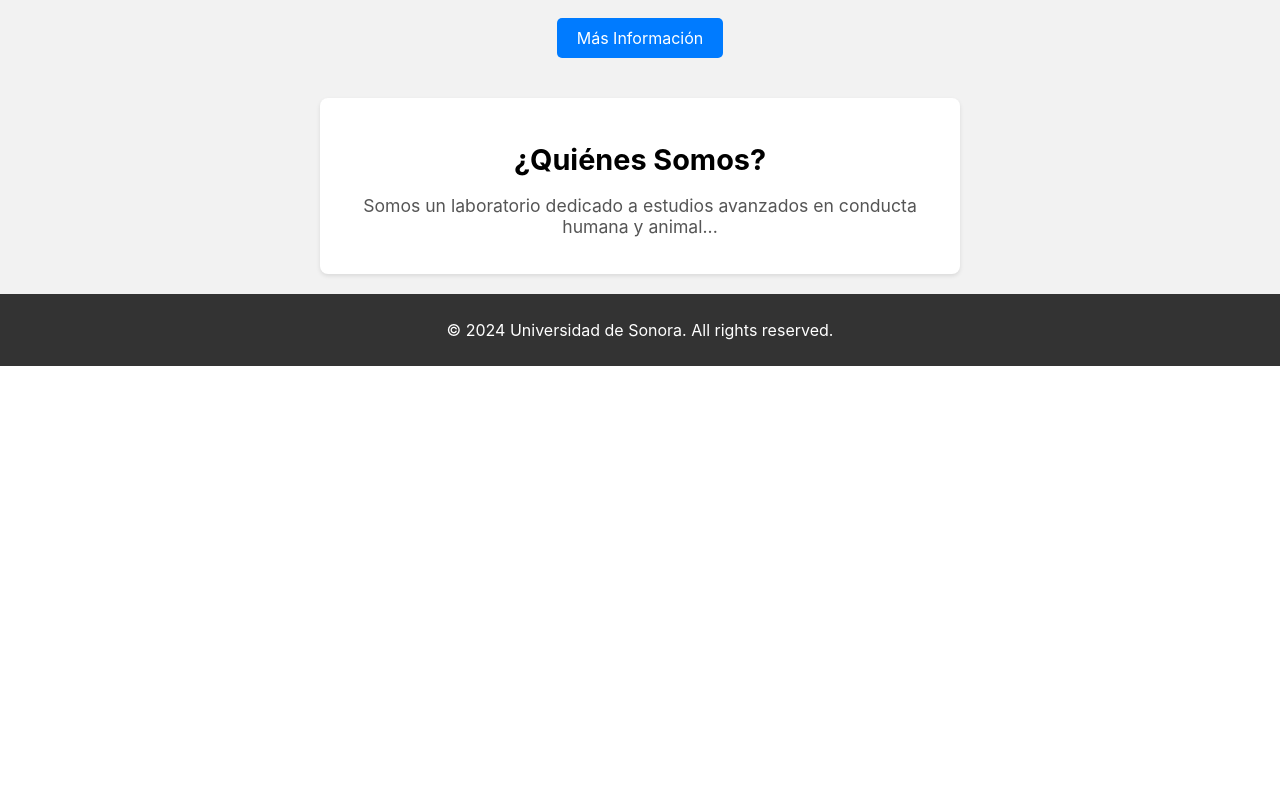
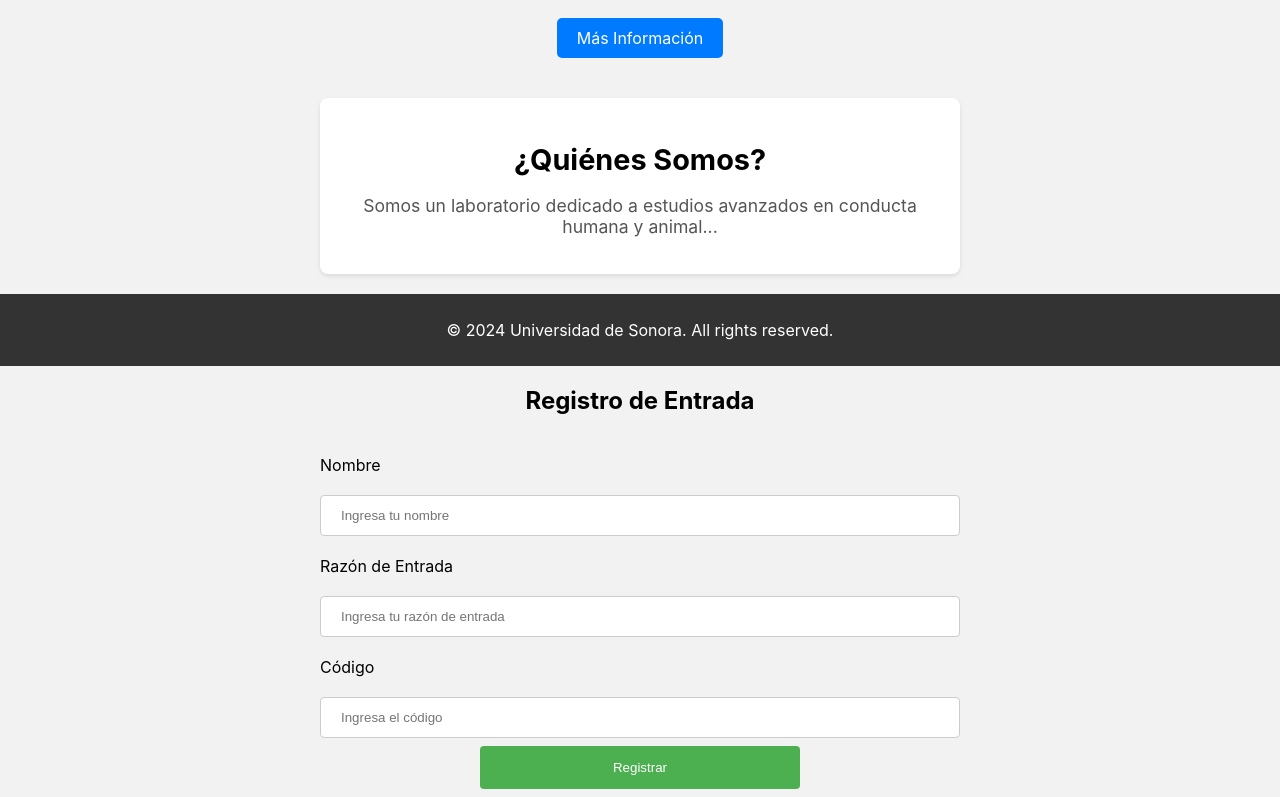
Before and after one commit to bernal9913/labaccess, a React (Create React App) app: page / in a window 1280 px wide. Shown: the part 438-1235 px from the top of the page. Before the commit the page ends 804 px from the top, so only its background shows below. Built offline with nearby package versions, Linux system fonts and the light colour scheme.

Commit message:
EntryForm actualizado con css

```diff
--- /dev/null
+++ b/src/EntryForm.css
@@ -0,0 +1,37 @@
+.cuadro-text {
+  width: 50%;
+  padding: 12px 20px;
+  display: inline-block;
+  border: 1px solid #ccc;
+  border-radius: 4px;
+  box-sizing: border-box;
+}
+
+.text {
+    width: 50%;
+    padding: 12px 20px;
+    margin: 8px 0;
+    display: inline-block;
+    text-align: left;
+  }
+
+.boton {
+  width: 25%;
+  background-color: #4CAF50;
+  color: white;
+  padding: 14px 20px;
+  margin: 8px 0;
+  border: none;
+  border-radius: 4px;
+  cursor: pointer;
+}
+
+.boton-fondo {
+  background-color: #45a049;
+}
+
+.div {
+  border-radius: 5px;
+  background-color: #f2f2f2;
+  padding: 0px;
+}
--- a/src/components/EntryForm.js
+++ b/src/components/EntryForm.js
@@ -1,6 +1,7 @@
 import React, { useState } from 'react';
 import { db } from '../firebase';
 import { doc, setDoc} from "firebase/firestore"
+import '../EntryForm.css';
 
 const EntryForm = () => {
     const [name, setName] = useState('');
@@ -30,19 +31,19 @@ const EntryForm = () => {
     return (
         <form onSubmit={handleSubmit}>
             <h2>Registro de Entrada</h2>
-            <div>
-                <label>Nombre</label>
-                <input type="text" value={name} onChange={(e) => setName(e.target.value)} />
+            <div className="div">
+            <label className='text' for="fname">Nombre</label>
+                <input className="cuadro-text" type="text" id="fname" name="firstname" placeholder="Ingresa tu nombre" value={name} onChange={(e) => setName(e.target.value)} />
             </div>
-            <div>
-                <label>Razón de Entrada</label>
-                <input type="text" value={reason} onChange={(e) => setReason(e.target.value)} />
+            <div className="div">
+                <label className='text' for="reason">Razón de Entrada</label>
+                <input className="cuadro-text" type="text" id="reason" name="razon" placeholder="Ingresa tu razón de entrada" value={reason} onChange={(e) => setReason(e.target.value)} />
             </div>
-            <div>
-                <label>Código</label>
-                <input type="text" value={code} onChange={(e) => setCode(e.target.value)} />
-            </div>
-            <button type="submit">Registrar</button>
+            <div className="div">
+                <label className='text' for="code">Código</label>
+                <input className="cuadro-text" type="text" id="code" name="codigo" placeholder="Ingresa el código" value={code} onChange={(e) => setCode(e.target.value)} />
+            </div >
+            <button type="submit" className="boton">Registrar</button>
         </form>
     );
 };
--- a/src/components/home.js
+++ b/src/components/home.js
@@ -1,5 +1,6 @@
 import React from 'react';
 import logo from "../ESCUDO-COLOR.png";
+import EntryForm from './EntryForm';
 const home  = () => {
     return (
         <div className="App">
@@ -22,7 +23,9 @@ const home  = () => {
             <footer className="App-footer">
                 <p>&copy; 2024 Universidad de Sonora. All rights reserved.</p>
             </footer>
+            <EntryForm />
         </div>
+
     );
 }
 export default home;
```
Also changed, not shown: 1 other file (tests, documents, lock files or other folders).
